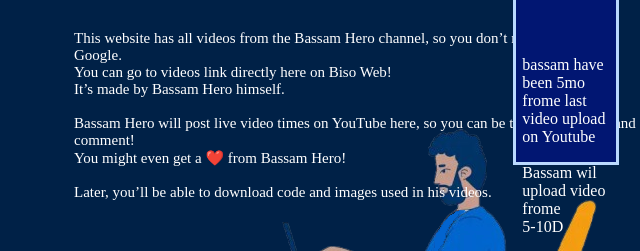
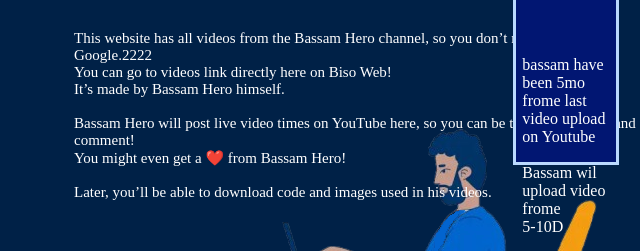
Before and after one commit to bassamherosuper-jpg/Biso, a plain HTML site: page index.html in a window 1280 px wide. Shown: the part 185-436 px from the top of the page, 626-1266 px from the left. Drawn offline with Linux system fonts and the light colour scheme.

Commit message:
Add files via upload

```diff
--- a/index.html
+++ b/index.html
@@ -22,7 +22,7 @@
   <button id="B2">Download</button>
   <h5>No Download</h5>
   <p>
-    This website has all videos from the Bassam Hero channel, so you don’t need to search on Google.<br>
+    This website has all videos from the Bassam Hero channel, so you don’t need to search on Google.2222<br>
     You can go to videos link directly here on Biso Web!<br>
     It’s made by Bassam Hero himself.<br><br>
     Bassam Hero will post live video times on YouTube here, so you can be the first to watch and comment!<br>
```
